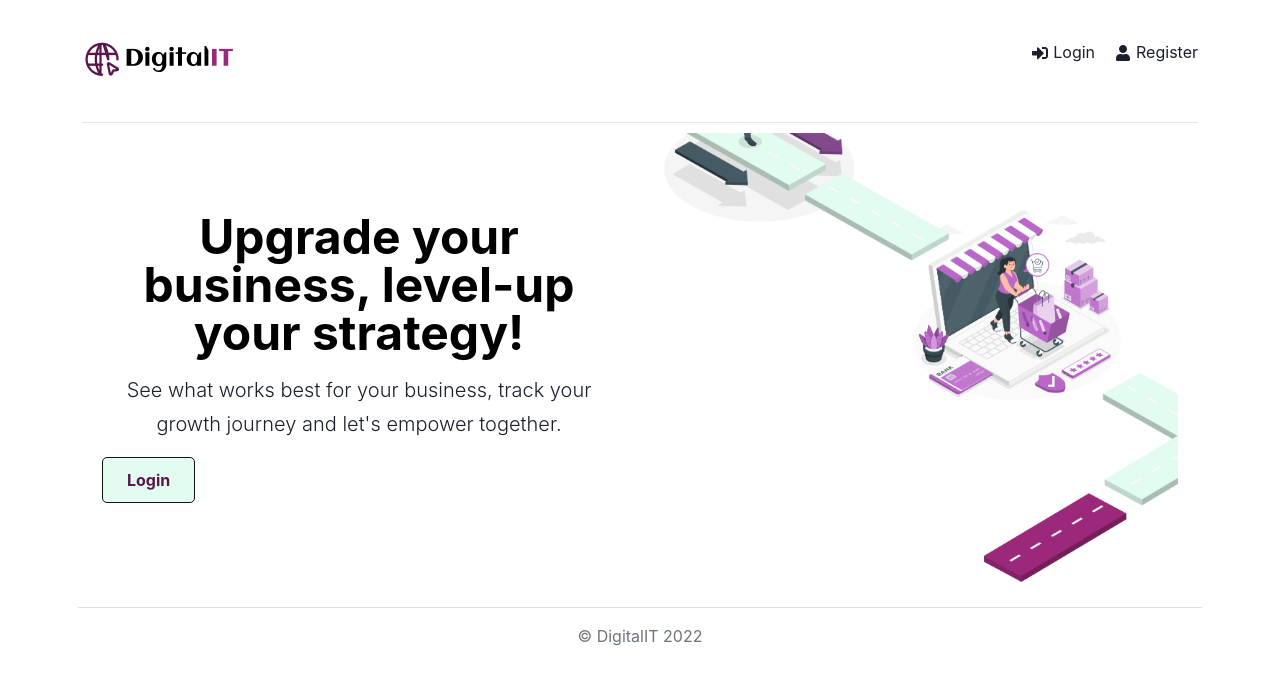
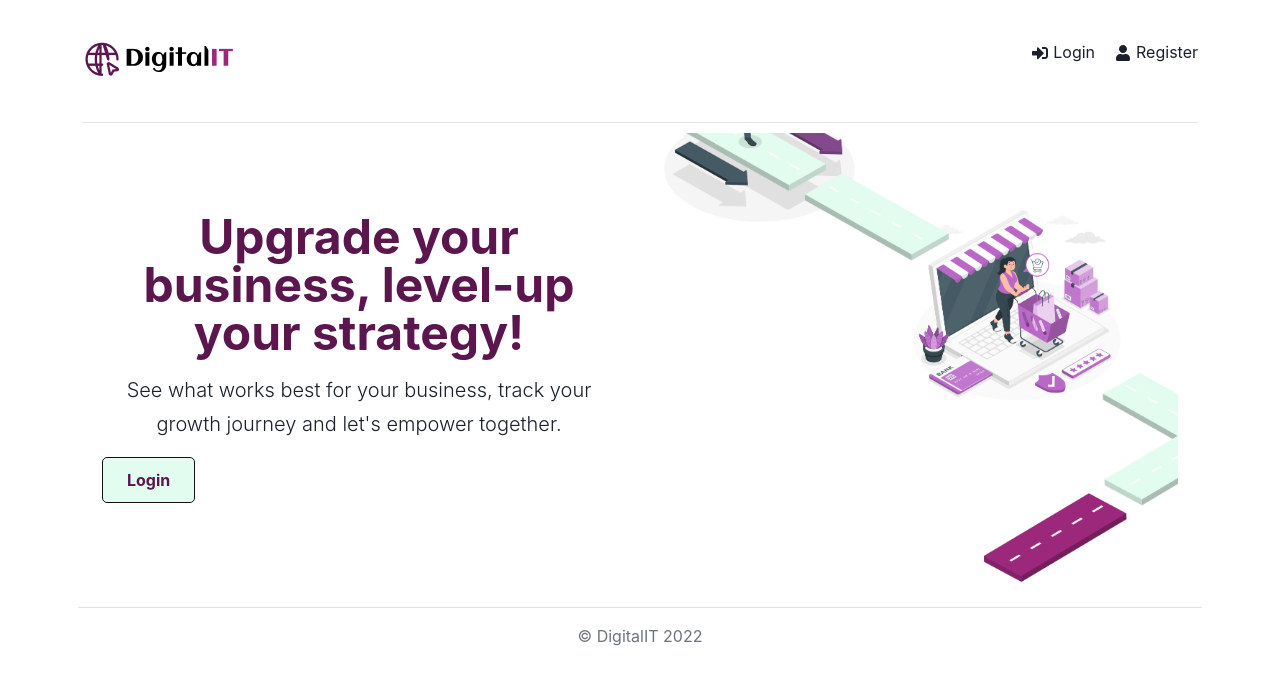
Before and after one commit to florentianayuwono/DigitalIT, a React (Create React App) app in the folder frontend/: page / in a window 1280 px wide. Shown: the top 684 px of the page. Built offline with nearby package versions, Linux system fonts and the light colour scheme.

Commit message:
fixed styling in styles.js

```diff
--- a/frontend/src/theme/styles.js
+++ b/frontend/src/theme/styles.js
@@ -1,29 +1,29 @@
 export const styles = {
   global: {
     h1: {
-      fontSize: "2.5rem",
-      fontWeight: "bold",
-      color: "black",
+      fontSize: "2.75rem",
+      fontWeight: "600",
+      color: "#5c164e",
     },
     h2: {
-      fontSize: "2rem",
-      fontWeight: "bold",
-      color: "black",
+      fontSize: "2.25rem",
+      fontWeight: "600",
+      color: "#5c164e",
     },
     h3: {
-      fontSize: "1.5rem",
-      fontWeight: "bold",
+      fontSize: "1.75rem",
+      fontWeight: "600",
       color: "black",
     },
     h4: {
       fontSize: "1.25rem",
-      fontWeight: "bold",
+      fontWeight: "600",
       color: "black",
     },
     h5: {
       fontSize: "1rem",
-      fontWeight: "bold",
+      fontWeight: "600",
       color: "black",
     },
   },
-}
+};
```
